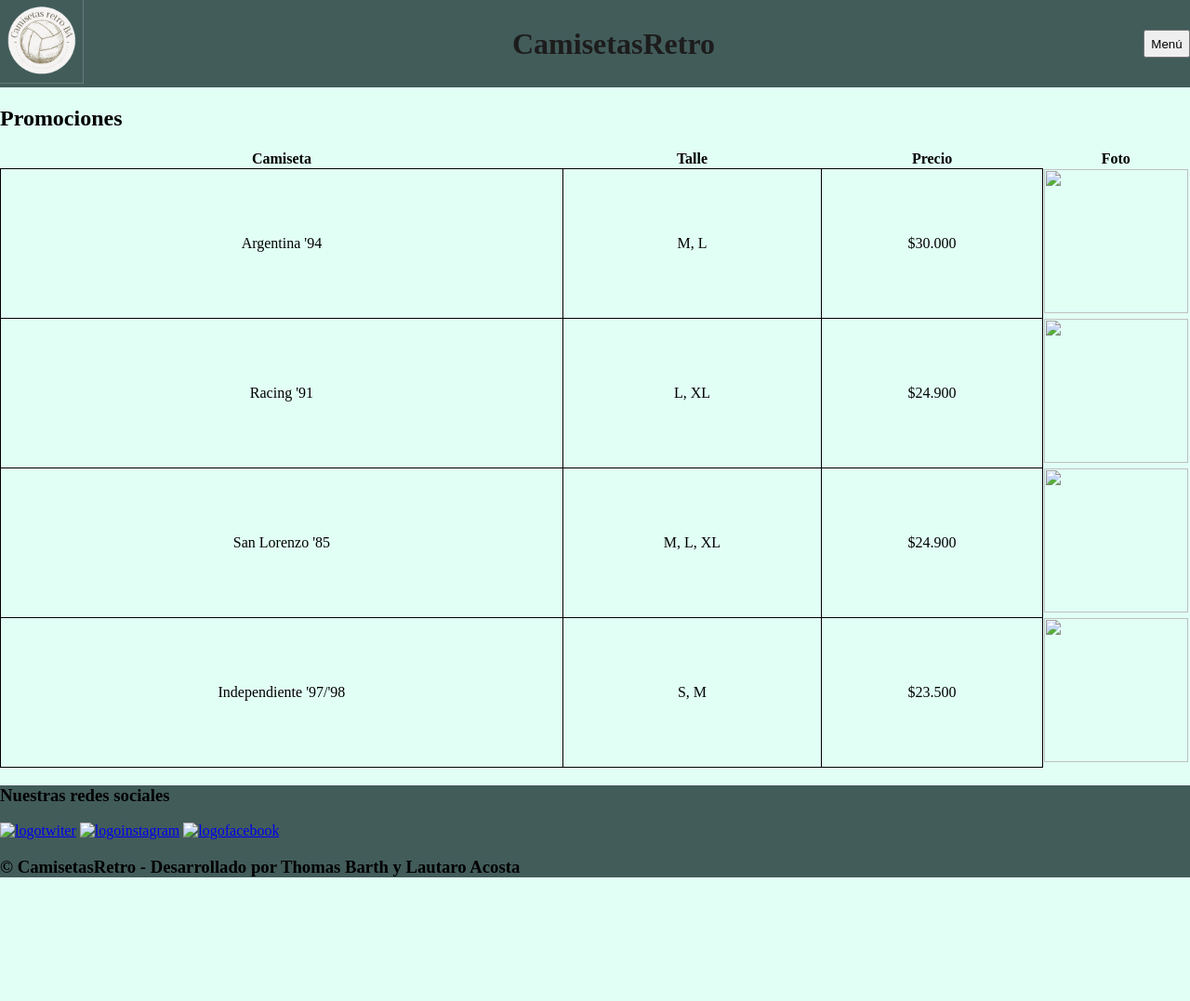
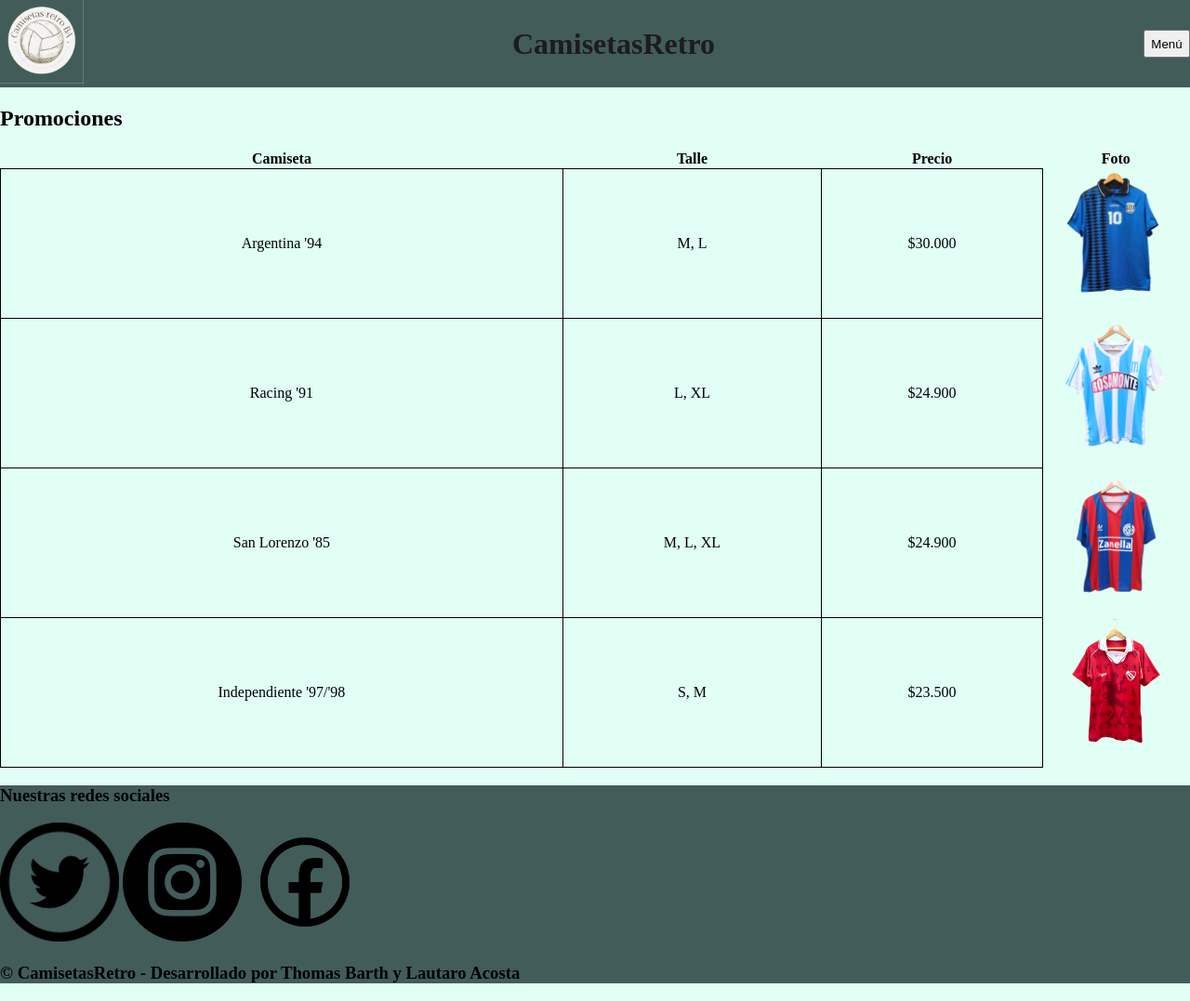
Before and after one commit to lauti05/tpe-web_1-2024, a plain HTML site: page promociones.html in a window 1280 px wide. Shown: the whole page at 93% size. Before the commit the page ends 963 px from the top, so only its background shows below. Drawn offline with Linux system fonts and the light colour scheme; the site is published under a folder, as on GitHub Pages, so addresses that start at the root find nothing.

Commit message:
arreglo-ruta

```diff
--- a/promociones.html
+++ b/promociones.html
@@ -45,25 +45,25 @@
                     <td>Argentina '94</td>
                     <td>M, L</td>
                     <td>$30.000</td>
-                    <td class="columna-foto"><img src="/images/argentina94.png"></td>
+                    <td class="columna-foto"><img src="./images/argentina94.png"></td>
                 </tr>
                 <tr>
                     <td>Racing '91</td>
                     <td>L, XL</td>
                     <td>$24.900</td>
-                    <td class="columna-foto"><img class="imagen-promocion" src="/images/racing-retro.png"></td>
+                    <td class="columna-foto"><img class="imagen-promocion" src="./images/racing-retro.png"></td>
                 </tr>
                 <tr>
                     <td>San Lorenzo '85</td>
                     <td>M, L, XL</td>
                     <td>$24.900</td>
-                    <td class="columna-foto"><img class="imagen-promocion" src="/images/sanlorenzo-retro.png"></td>
+                    <td class="columna-foto"><img class="imagen-promocion" src="./images/sanlorenzo-retro.png"></td>
                 </tr>
                 <tr>
                     <td>Independiente '97/'98</td>
                     <td>S, M</td>
                     <td>$23.500</td>
-                    <td class="columna-foto"><img class="imagen-promocion" src="/images/independiente-retro.png"></td>
+                    <td class="columna-foto"><img class="imagen-promocion" src="./images/independiente-retro.png"></td>
                 </tr>
             </tbody>
         </table>
@@ -72,11 +72,11 @@
     <footer>
         <h3 class="titulo">Nuestras redes sociales</h3>
 
-        <a href="https://twitter.com/home?lang=es" target="_blank"><img src="/images/logotwiter.png" alt="logotwiter"></a>
+        <a href="https://twitter.com/home?lang=es" target="_blank"><img src="./images/logotwiter.png" alt="logotwiter"></a>
 
-        <a href="https://www.instagram.com/"><img src="/images/logoinsta.png" alt="logoinstagram"></a>
+        <a href="https://www.instagram.com/"><img src="./images/logoinsta.png" alt="logoinstagram"></a>
 
-        <a href="https://www.facebook.com/"><img src="/images/logofacebook.png" alt="logofacebook"> </a>
+        <a href="https://www.facebook.com/"><img src="./images/logofacebook.png" alt="logofacebook"> </a>
 
         <h3 class="titulo">© CamisetasRetro - Desarrollado por Thomas Barth y Lautaro Acosta</h3>
     </footer>
```
Also changed, not shown: index.html (+3 -3 lines).
